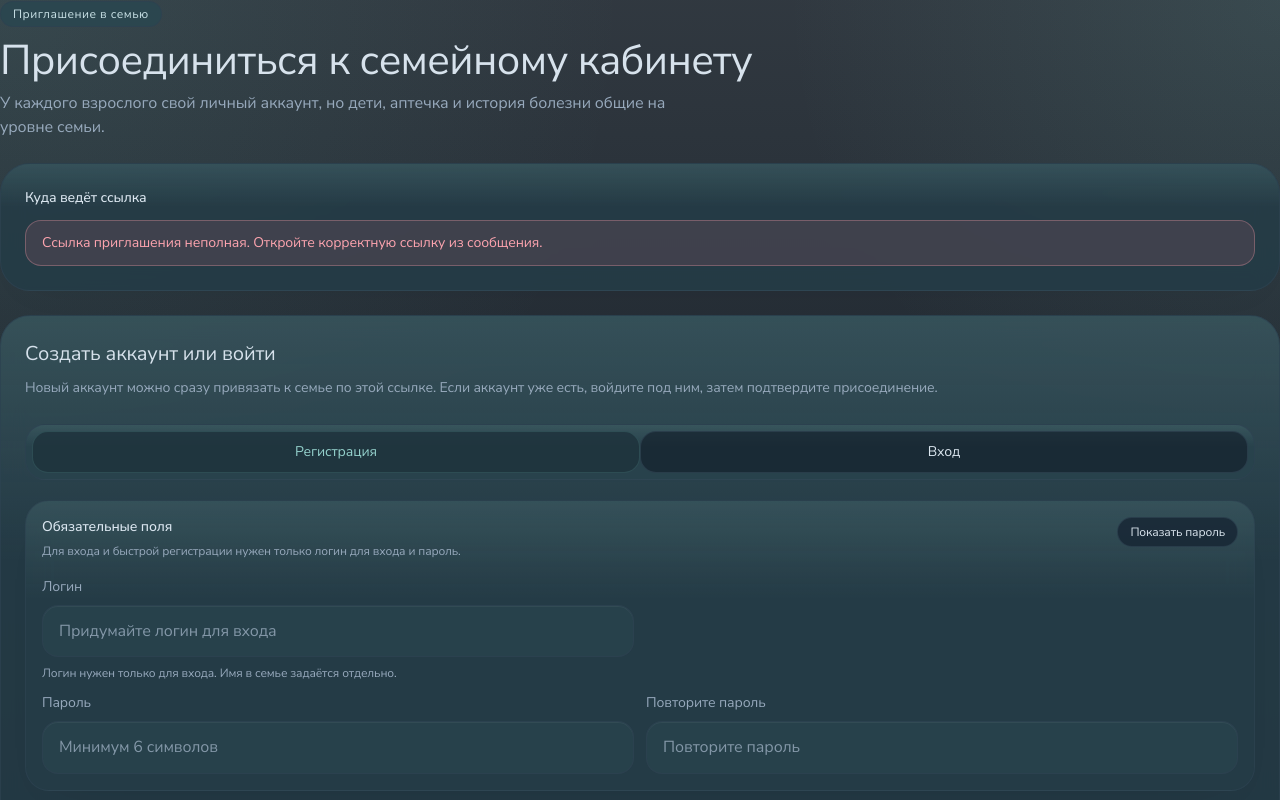
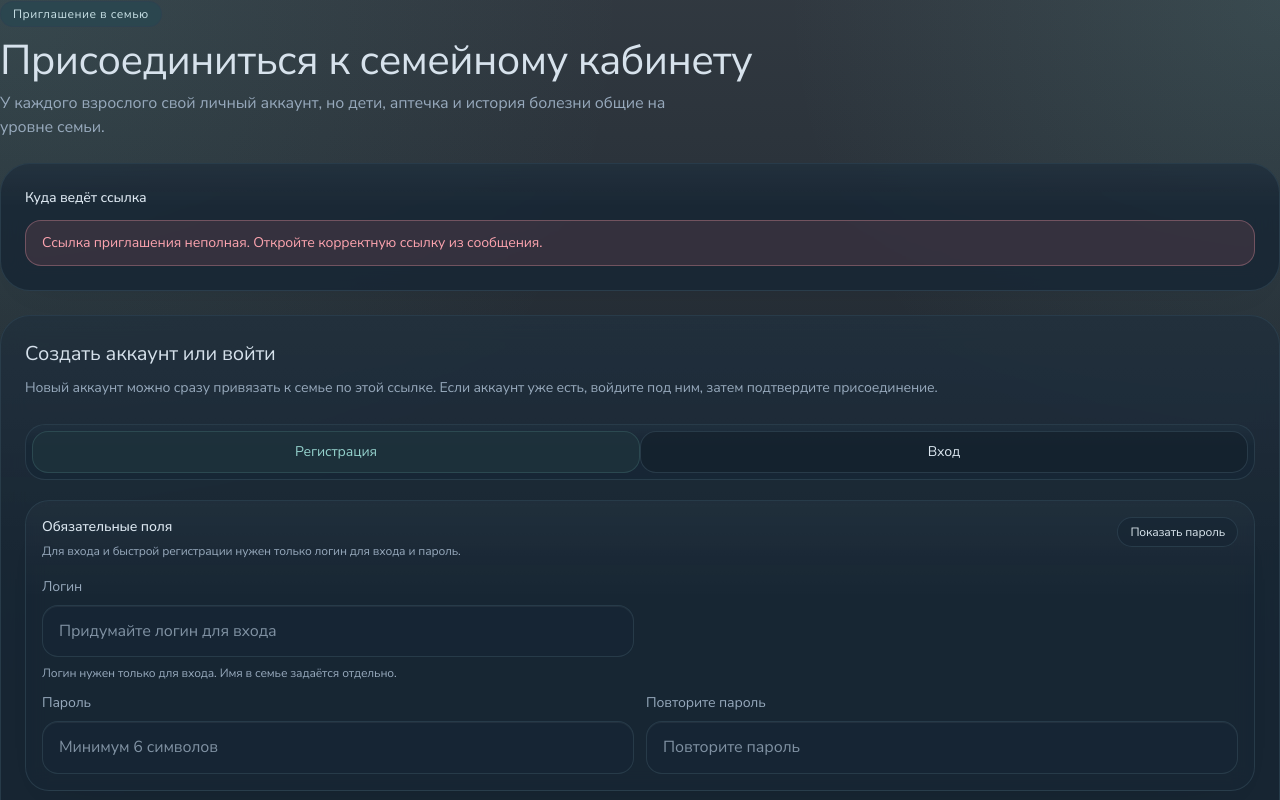
Before and after one commit to OverPotter/parent-med, a React (Vite) app in the folder frontend/: page /join-family in a window 1280 px wide. Shown: the top 800 px of the page. Built offline with nearby package versions, Linux system fonts and the light colour scheme; no server answers.

Commit message:
feat(parent-med): fix dark mode

```diff
--- a/frontend/src/index.css
+++ b/frontend/src/index.css
@@ -991,6 +991,114 @@ p {
       color-mix(in srgb, var(--color-background) 72%, var(--color-primary) 28%);
   }
 
+  [data-theme="dark"] .soft-panel,
+  [data-theme="dark"] .soft-card,
+  [data-theme="dark"] .soft-panel-muted,
+  [data-theme="dark"] .soft-section-shell,
+  [data-theme="dark"] .soft-section-inner,
+  [data-theme="dark"] .soft-nav-shell,
+  [data-theme="dark"] .soft-page-intro,
+  [data-theme="dark"] .soft-hero,
+  [data-theme="dark"] .soft-empty,
+  [data-theme="dark"] .soft-input {
+    border-color: color-mix(in srgb, var(--color-border) 76%, transparent);
+  }
+
+  [data-theme="dark"] .soft-panel {
+    background:
+      linear-gradient(
+        180deg,
+        color-mix(in srgb, var(--color-surface-glare-soft) 92%, transparent),
+        transparent 34%
+      ),
+      color-mix(in srgb, var(--color-surface-soft) 96%, transparent);
+    box-shadow:
+      0 18px 42px -34px rgb(var(--color-shadow) / 0.2),
+      0 6px 14px -14px rgb(var(--color-shadow) / 0.12);
+  }
+
+  [data-theme="dark"] .soft-card {
+    background:
+      linear-gradient(
+        180deg,
+        color-mix(in srgb, var(--color-surface-glare-soft) 86%, transparent),
+        transparent 38%
+      ),
+      color-mix(in srgb, var(--color-surface-soft) 94%, transparent);
+    box-shadow:
+      0 14px 32px -28px rgb(var(--color-shadow) / 0.16),
+      0 4px 10px -12px rgb(var(--color-shadow) / 0.1);
+  }
+
+  [data-theme="dark"] .soft-panel-muted {
+    background:
+      linear-gradient(
+        180deg,
+        color-mix(in srgb, var(--color-surface-glare-soft) 82%, transparent),
+        transparent 40%
+      ),
+      color-mix(in srgb, var(--color-surface-soft) 92%, transparent);
+  }
+
+  [data-theme="dark"] .soft-section-shell {
+    background:
+      linear-gradient(
+        180deg,
+        color-mix(in srgb, var(--color-surface-glare-soft) 76%, transparent),
+        transparent 54%
+      ),
+      color-mix(in srgb, var(--color-surface-soft) 84%, transparent);
+  }
+
+  [data-theme="dark"] .soft-section-inner {
+    background:
+      linear-gradient(
+        180deg,
+        color-mix(in srgb, var(--color-surface-glare-soft) 68%, transparent),
+        transparent 58%
+      ),
+      color-mix(in srgb, var(--color-surface) 88%, transparent);
+  }
+
+  [data-theme="dark"] .soft-nav-shell {
+    background:
+      linear-gradient(
+        180deg,
+        color-mix(in srgb, var(--color-surface-glare-soft) 82%, transparent),
+        transparent 44%
+      ),
+      color-mix(in srgb, var(--color-surface-soft) 92%, transparent);
+  }
+
+  [data-theme="dark"] .soft-page-intro {
+    background:
+      linear-gradient(
+        180deg,
+        color-mix(in srgb, var(--color-surface-hero) 128%, transparent),
+        transparent 70%
+      ),
+      linear-gradient(180deg, var(--color-surface-glare-soft), transparent 42%),
+      color-mix(in srgb, var(--color-surface) 92%, transparent);
+  }
+
+  [data-theme="dark"] .soft-hero {
+    background:
+      linear-gradient(
+        180deg,
+        color-mix(in srgb, var(--color-primary) 12%, var(--color-surface-hero)),
+        transparent 68%
+      ),
+      color-mix(in srgb, var(--color-surface) 88%, var(--color-primary) 12%);
+  }
+
+  [data-theme="dark"] .soft-empty {
+    background: color-mix(in srgb, var(--color-surface) 92%, transparent);
+  }
+
+  [data-theme="dark"] .soft-input {
+    background: color-mix(in srgb, var(--color-surface-soft) 95%, transparent);
+  }
+
   .soft-landing-step {
     position: relative;
   }
```
